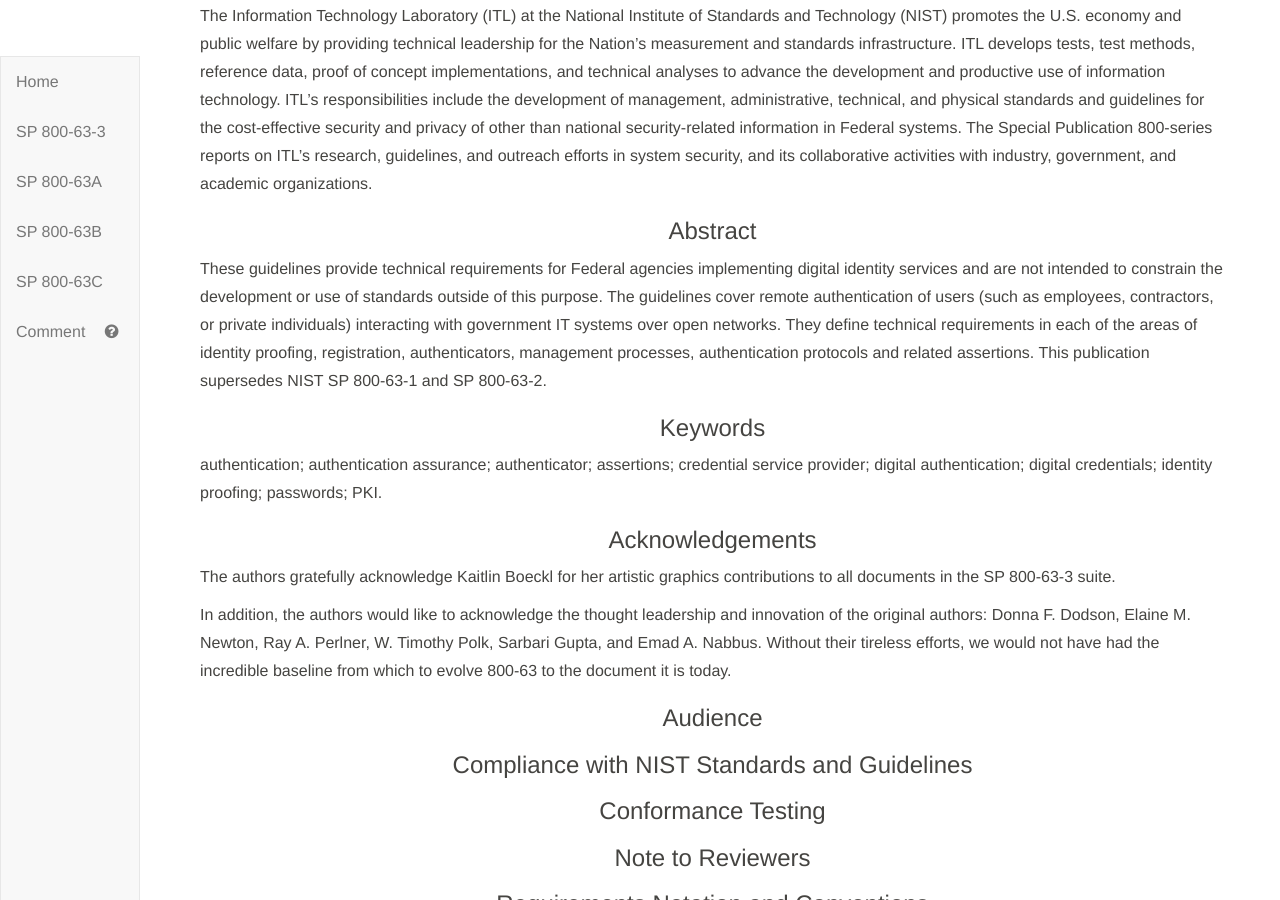
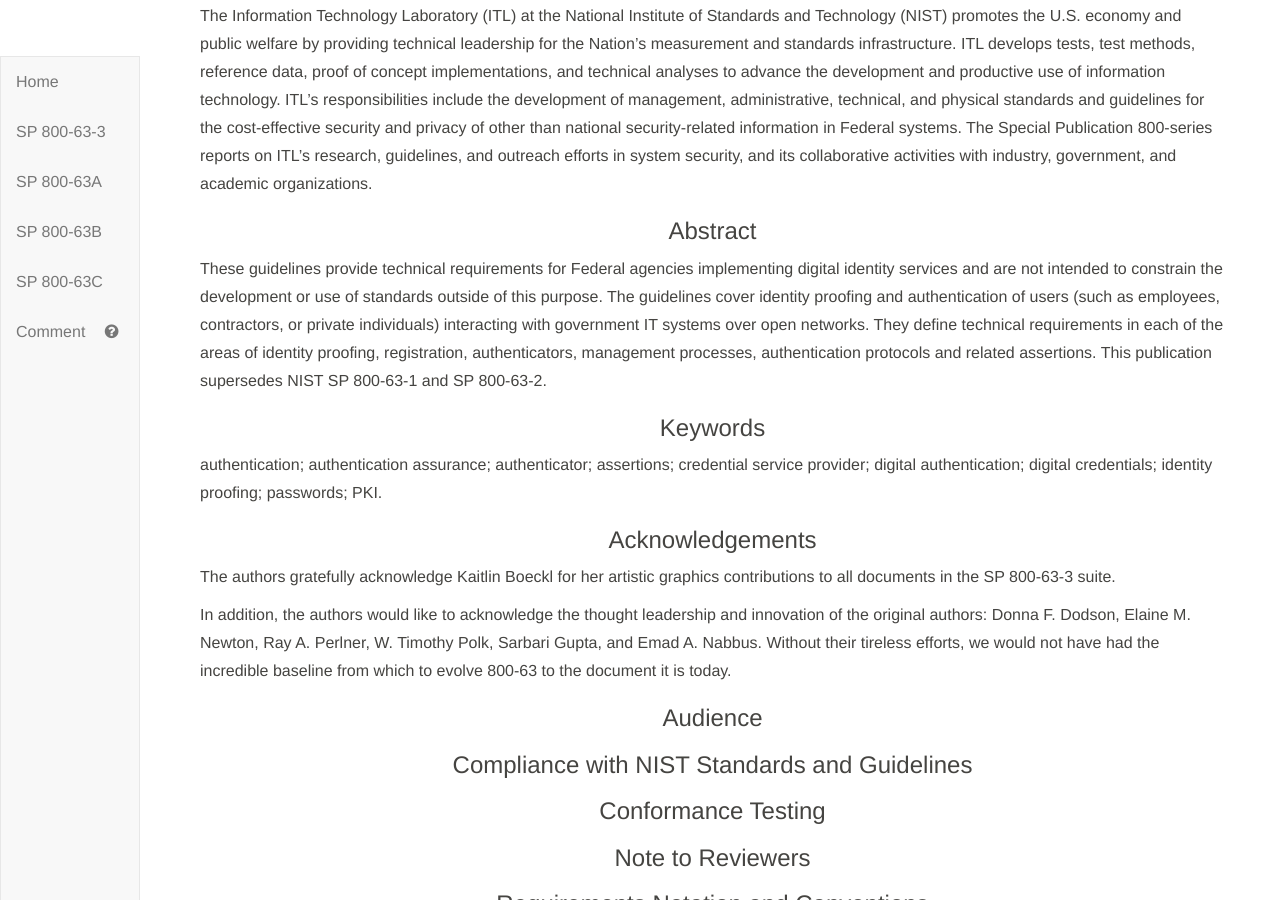
Before and after one commit to usnistgov/800-63-3, a Jekyll site: the page built from sp800-63-3/cover.md, in a window 1280 px wide and 900 px high, scrolled down 1711 px. Built offline with Jekyll 4.4.1, drawn with Linux system fonts in a browser that asks for light colours; our own code applies the rules of GitHub Pages for plain Markdown files.

Commit message:
abstract updates
Not sure the exactly language but we need to update abstract to cover more than just remote authN.

```diff
--- a/sp800-63-3/cover.md
+++ b/sp800-63-3/cover.md
@@ -131,7 +131,7 @@
 These guidelines provide technical requirements for Federal agencies
 implementing digital identity services and are not intended to constrain
 the development or use of standards outside of this purpose. The
-guidelines cover remote authentication of users (such as employees,
+guidelines cover identity proofing and authentication of users (such as employees,
 contractors, or private individuals) interacting with government IT
 systems over open networks. They define technical requirements in each of the areas of identity proofing,
 registration, authenticators, management processes, authentication protocols and
```
